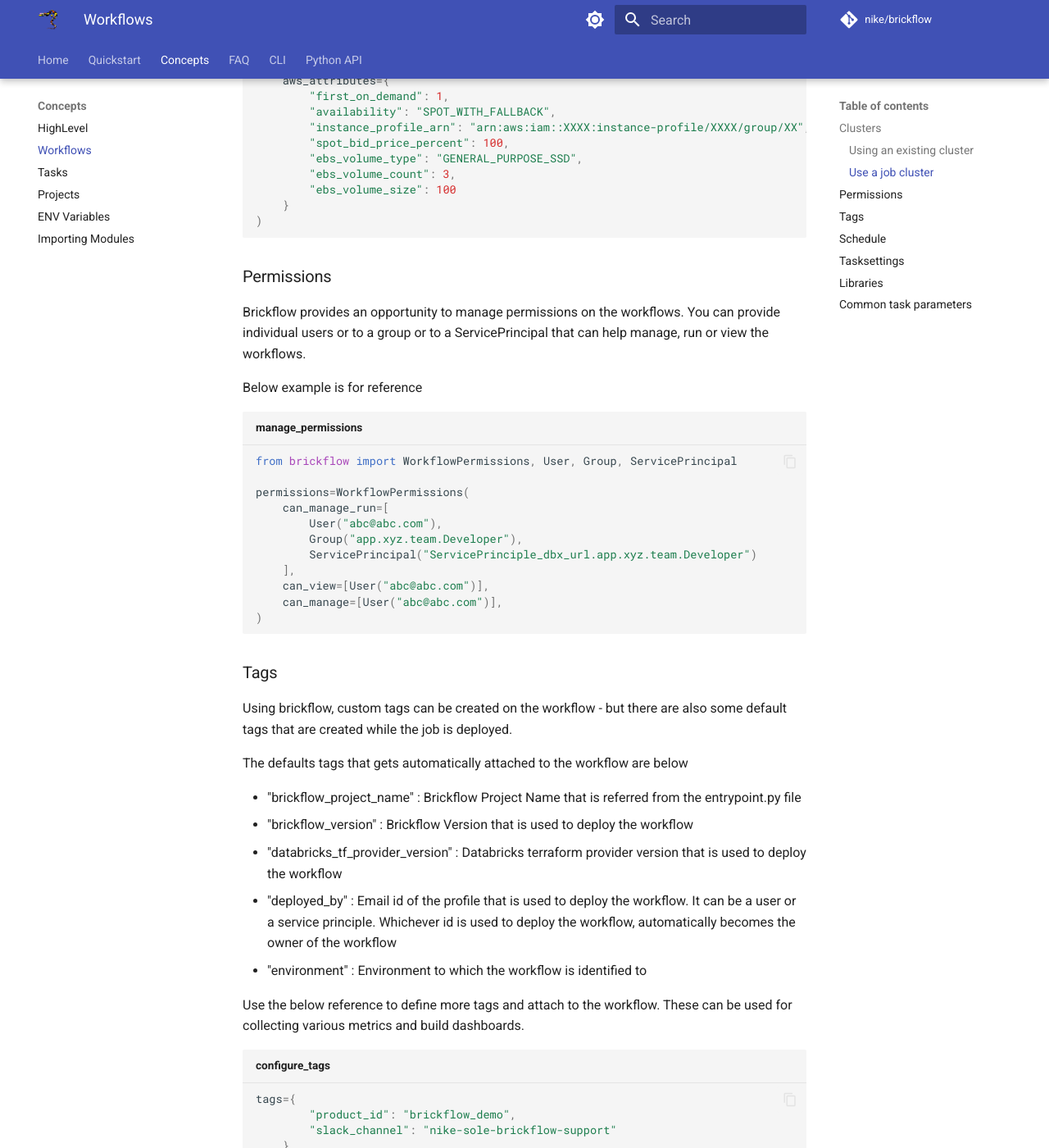
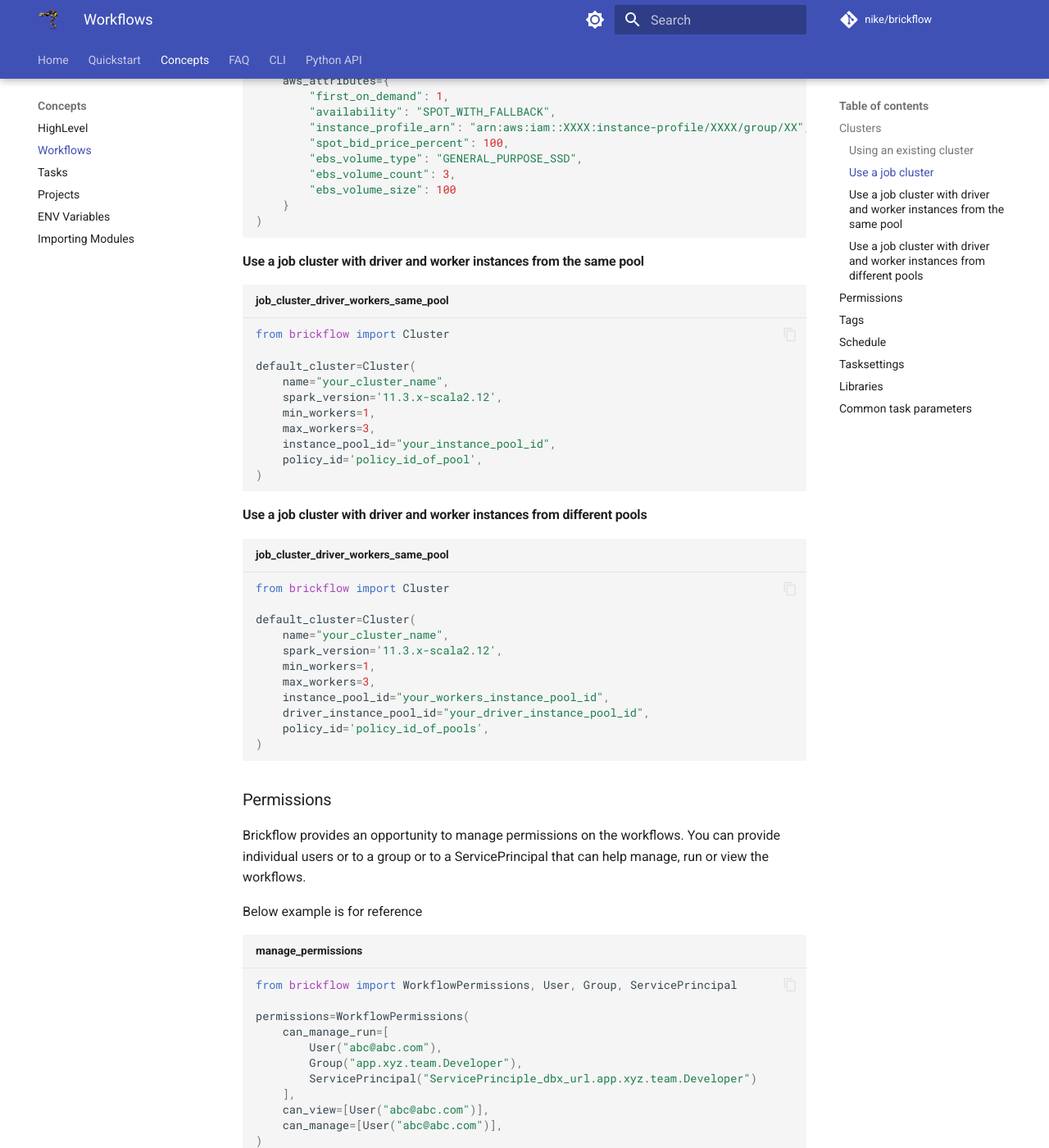
Before and after one commit to Nike-Inc/brickflow, an MkDocs documentation site: the page built from docs/workflows.md, in a window 1280 px wide and 1400 px high, scrolled down 1783 px. Shown: the whole window at 82% size. Built offline with MkDocs 1.6.1 and Material for MkDocs 9.7.7, drawn with Linux system fonts in a browser that asks for light colours; comment, search, counter and statistics services are not loaded; the version menu is left out.

Commit message:
Add documentation regarding use of cluster pool instances in docs/workflows.md

````diff
--- a/docs/workflows.md
+++ b/docs/workflows.md
@@ -101,6 +101,35 @@
         "ebs_volume_count": 3,
         "ebs_volume_size": 100
     }
+)
+```
+
+#### Use a job cluster with driver and worker instances from the same pool
+```python title="job_cluster_driver_workers_same_pool"
+from brickflow import Cluster
+
+default_cluster=Cluster(
+    name="your_cluster_name",
+    spark_version='11.3.x-scala2.12',
+    min_workers=1,
+    max_workers=3,
+    instance_pool_id="your_instance_pool_id",
+    policy_id='policy_id_of_pool',
+)
+```
+
+#### Use a job cluster with driver and worker instances from different pools
+```python title="job_cluster_driver_workers_same_pool"
+from brickflow import Cluster
+
+default_cluster=Cluster(
+    name="your_cluster_name",
+    spark_version='11.3.x-scala2.12',
+    min_workers=1,
+    max_workers=3,
+    instance_pool_id="your_workers_instance_pool_id",
+    driver_instance_pool_id="your_driver_instance_pool_id",
+    policy_id='policy_id_of_pools',
 )
 ```
 
````
